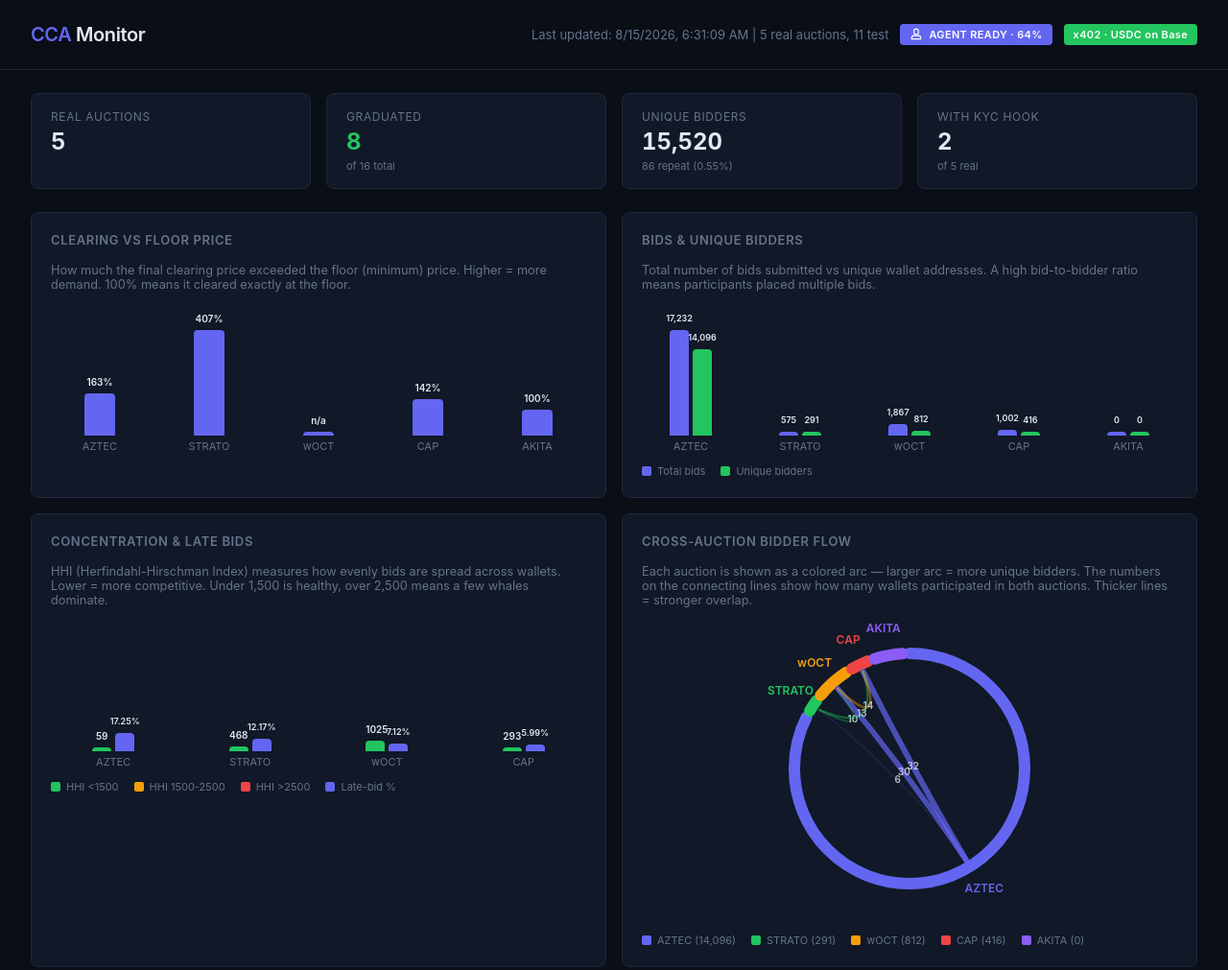
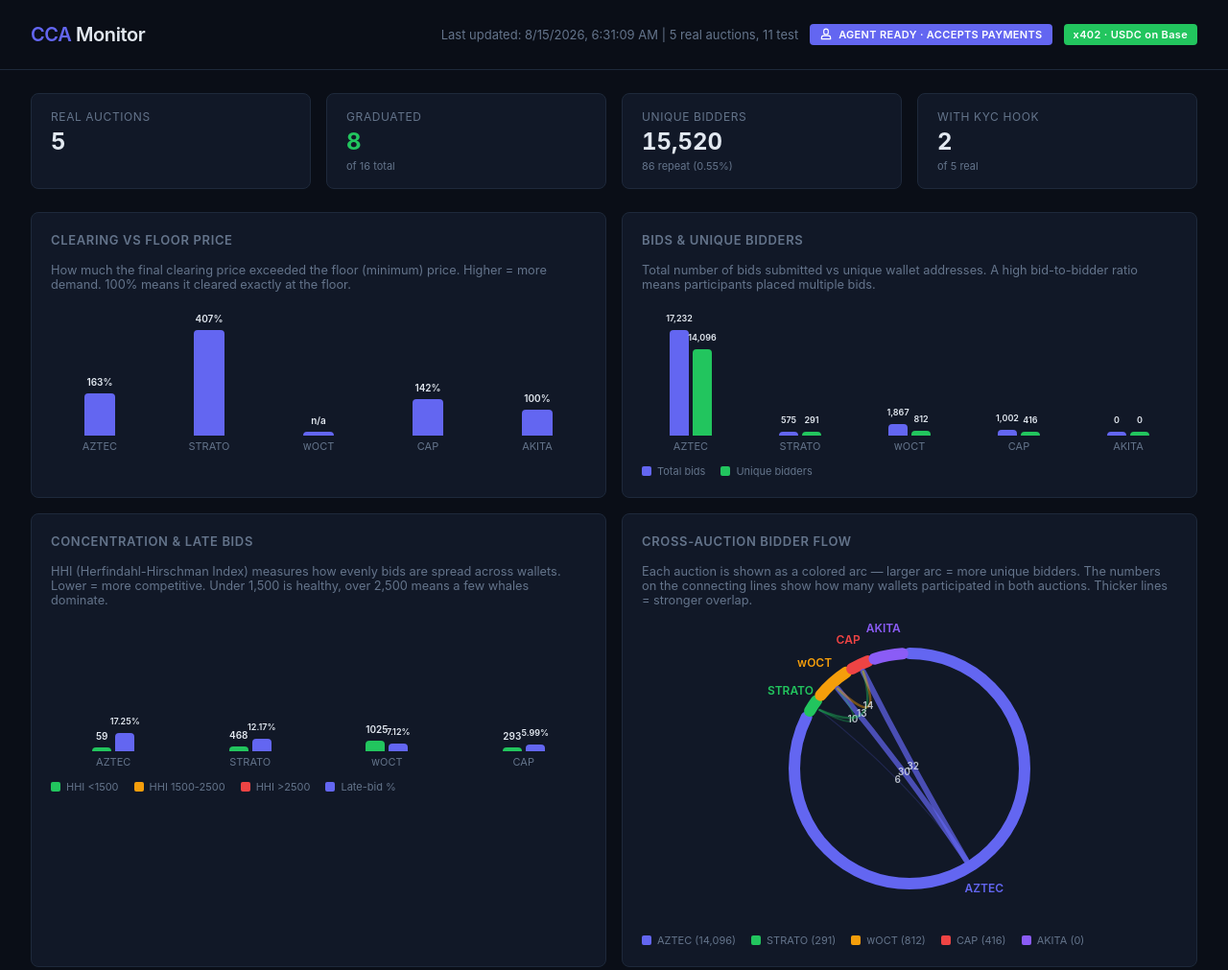
Before and after one commit to monkrus/cca-monitor, a website: page public/index.html in a window 1280 px wide. Shown: the top 1011 px of the page at 96% size. Drawn offline with Linux system fonts and the light colour scheme; files whose address does not match are found by name.

Commit message:
Update badges: Agent Ready — Accepts Payments
Co-Authored-By: Claude Opus 4.6 (1M context) <noreply@anthropic.com>

```diff
--- a/public/index.html
+++ b/public/index.html
@@ -289,7 +289,7 @@
     <div class="header-meta" id="meta">Loading...</div>
     <a href="https://cca-monitor-api.sergeigodev.workers.dev/.well-known/ai-plugin.json" target="_blank" style="display:inline-flex;align-items:center;gap:6px;background:#6366f1;color:#fff;font-size:11px;font-weight:600;padding:4px 10px;border-radius:4px;text-decoration:none;letter-spacing:0.03em;">
       <svg width="14" height="14" viewBox="0 0 24 24" fill="none" stroke="currentColor" stroke-width="2" stroke-linecap="round" stroke-linejoin="round"><path d="M12 2a4 4 0 0 1 4 4v2a4 4 0 0 1-8 0V6a4 4 0 0 1 4-4z"/><path d="M16 14H8a4 4 0 0 0-4 4v2h16v-2a4 4 0 0 0-4-4z"/></svg>
-      AGENT READY &middot; 64%
+      AGENT READY &middot; ACCEPTS PAYMENTS
     </a>
     <a href="https://docs.x402.org" target="_blank" style="display:inline-flex;align-items:center;gap:6px;background:#22c55e;color:#fff;font-size:11px;font-weight:600;padding:4px 10px;border-radius:4px;text-decoration:none;letter-spacing:0.03em;">
       x402 &middot; USDC on Base
```
Also changed, not shown: README.md.
